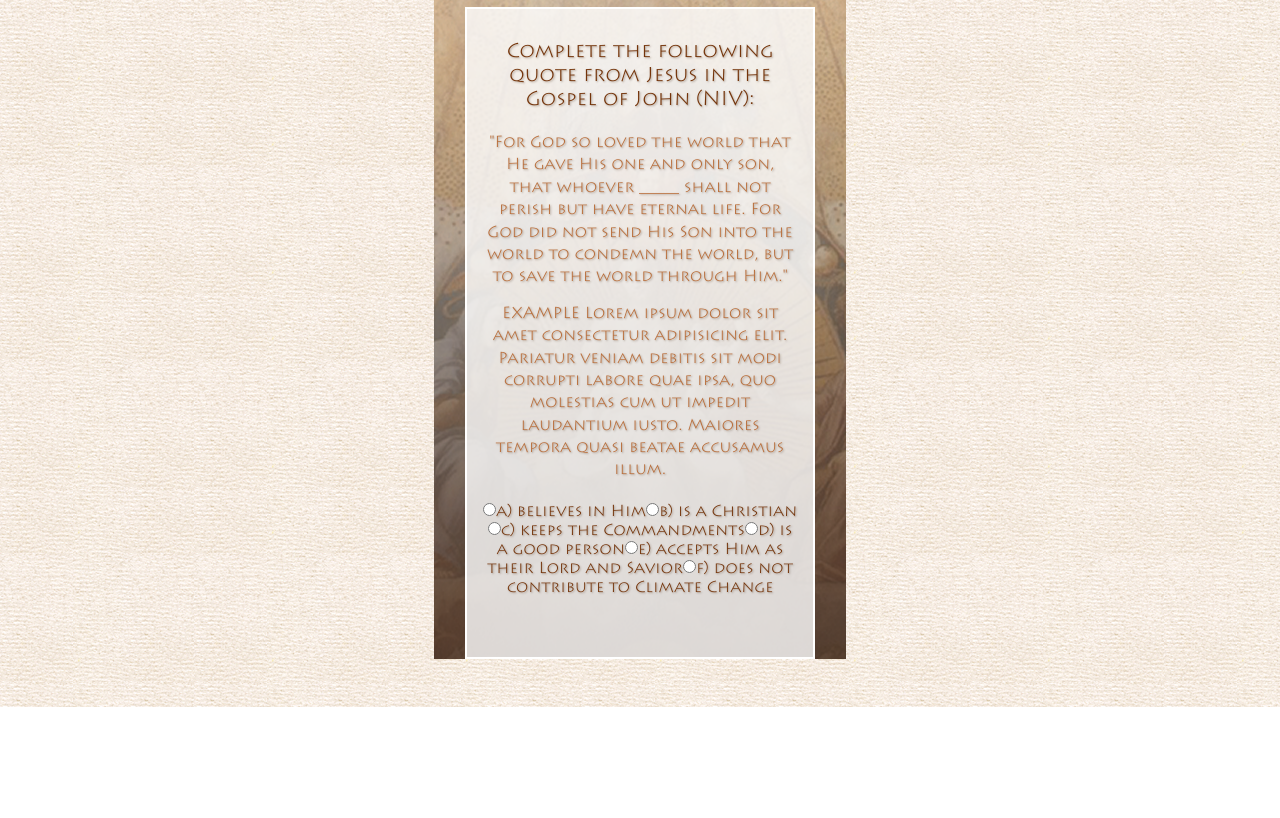
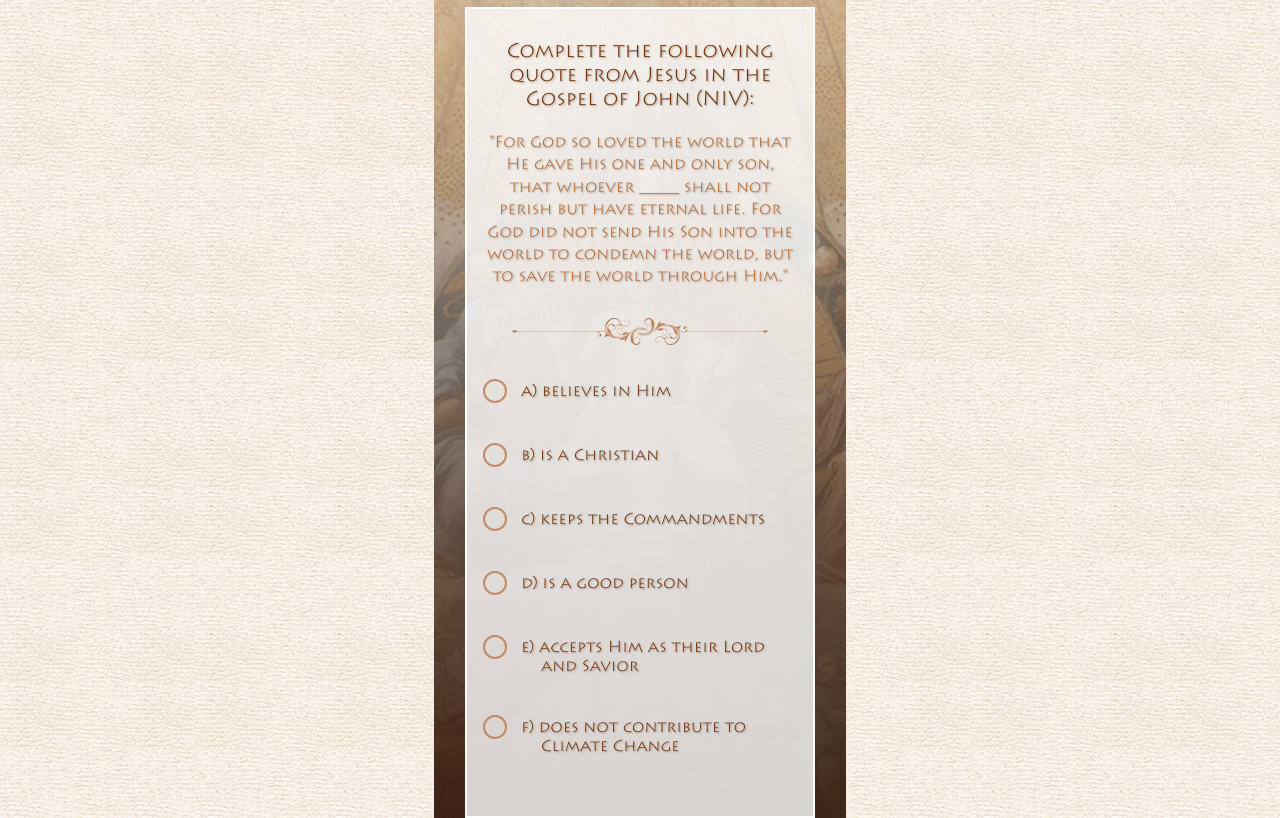
Before and after one commit to DiligentViking/heaven-iq-test, a plain HTML site: page quiz.html in a window 1280 px wide. Shown: the part 93-911 px from the top of the page. Before the commit the page ends 800 px from the top, so only its background shows below. Drawn offline with Linux system fonts and the light colour scheme.

Commit message:
Style answer section and radios

```diff
--- a/scripts/quiz.js
+++ b/scripts/quiz.js
@@ -21,7 +21,7 @@ const theQuestions = [
   {
     category: 'JESUS',
     beforePart: "Complete the following quote from Jesus in the Gospel of John (NIV):",
-    quotePart: ["\"For God so loved the world that He gave His one and only son, that whoever _____ shall not perish but have eternal life. For God did not send His Son into the world to condemn the world, but to save the world through Him.\"", "EXAMPLE Lorem ipsum dolor sit amet consectetur adipisicing elit. Pariatur veniam debitis sit modi corrupti labore quae ipsa, quo molestias cum ut impedit laudantium iusto. Maiores tempora quasi beatae accusamus illum.",],
+    quotePart: ["\"For God so loved the world that He gave His one and only son, that whoever _____ shall not perish but have eternal life. For God did not send His Son into the world to condemn the world, but to save the world through Him.\"",],
     afterPart: "",
     choices: {
       a: "believes in Him",
@@ -41,11 +41,11 @@ const theQuestions = [
 
 
 const container = document.querySelector('.container');
-/* Header */
+////
 const header = document.querySelector('.header');
 const category = document.querySelector('.category');
 const progress = document.querySelector('.progress');
-/* Card */
+////
 const qBeforePart = document.querySelector('.q-before-part');
 const qQuotePart = document.querySelector('.q-quote-part');
 const qAfterPart = document.querySelector('.q-after-part');
@@ -73,6 +73,9 @@ function displayContent(question) {
   const isEmpty = (choices.length === 0);
   if (!isEmpty) {
     for (const [key, value] of choices) {
+      const choiceDiv = document.createElement('div');
+      choiceDiv.classList.add('choice');
+      ////
       const input = document.createElement('input');
       input.setAttribute('id', key);
       input.setAttribute('type', 'radio');
@@ -82,7 +85,8 @@ function displayContent(question) {
       label.setAttribute('for', key);
       label.textContent = `${key}) ${value}`;
       ////
-      answerSelection.append(input, label);
+      choiceDiv.append(input, label);
+      answerSelection.append(choiceDiv);
     }
   }
 }
--- a/styles/quiz.css
+++ b/styles/quiz.css
@@ -54,15 +54,14 @@
   padding: 30px 16px 16px 16px;
 }
 
+
 .q-before-part,
 .q-after-part {
   font-size: 20px;
   line-height: 1.2;
 }
 
-.q-before-part,
-.q-quote-part,
-.q-after-part {
+.q-before-part {
   margin-bottom: 20px;
 }
 
@@ -70,8 +69,73 @@
   color: rgb(185, 109, 57);
   font-size: 16px;
   line-height: 1.4;
+  margin-bottom: 20px;
 }
 
 .q-quote-part > p + p {
   margin-top: 14px;  /* to create space between paras */
 }
+
+
+.answer-selection::before {
+  content: url("../assets/Quiz/Divider_-_shortened_1.png");
+  display: block;
+  margin-top: 30px;  /* my careful margins make it independent of whether the after-part is there or not! */
+  margin-bottom: 30px;
+}
+
+
+.choice {
+  text-align: start;
+  display: flex;
+  align-items: start;
+  gap: 14px;
+}
+
+.choice + .choice {
+  margin-top: 40px;
+}
+
+input[type="radio"] {
+  appearance: none;
+  /* margin-top: 4px; */  /* margin does not do anything here */
+  border: 2px solid rgb(192, 140, 105);
+  min-width: 24px;
+  height: 24px;
+  border-radius: 50%;
+  transition: box-shadow 0.4s ease, transform 0.4s ease;
+}
+
+input[type="radio"] + label {
+  text-indent: -20px;
+  margin-left: 20px;
+  margin-top: 2px;
+}
+
+input[type="radio"]:hover {  /* label hover also applies this to radio elem */
+  cursor: pointer;
+  box-shadow: 1.4px 1.4px 1.8px rgba(0, 0, 0, 0.2);
+  transform: scale(1.05);
+}
+
+input[type="radio"]:hover + label {
+  cursor: pointer;
+}
+
+input[type="radio"]::before {
+  background-color: rgb(220, 140, 105);
+  content: ' ';
+  display: block;
+  border-radius: 50%;
+  width: 14px;
+  height: 14px;
+  opacity: 0;
+  transform: translate(3px, 3px);
+  /* transform-origin: center; */
+  /* transition: opacity 0.8s ease, transform 0.4s ease-out; */
+}
+
+input[type="radio"]:checked::before {
+  opacity: 1;
+  /* transform: translate(3px, 3px) scale(1); */
+}
```
Also changed, not shown: assets/Quiz/Check_Circle.png (renamed from assets/Quiz/Check Circle.png), assets/Quiz/Divider_-_shortened_1.png (renamed from assets/Quiz/Divider - shortened 1.png).
